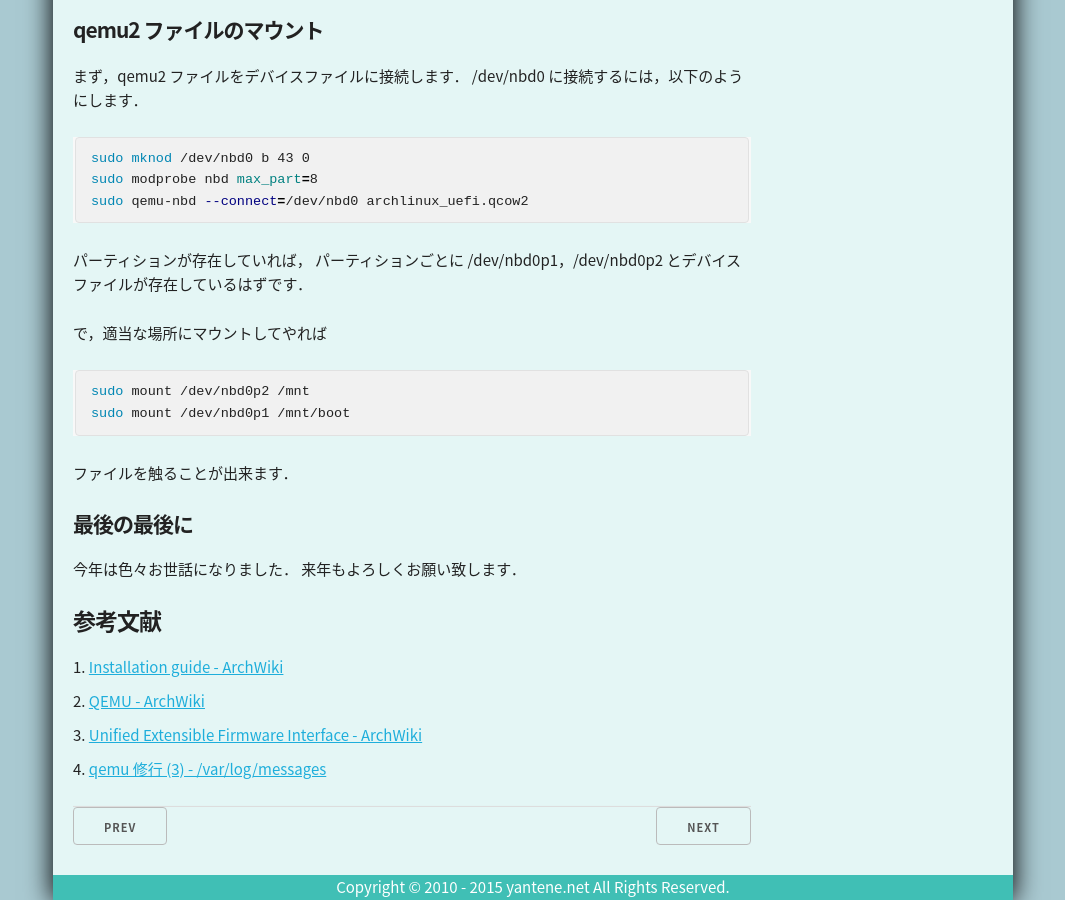
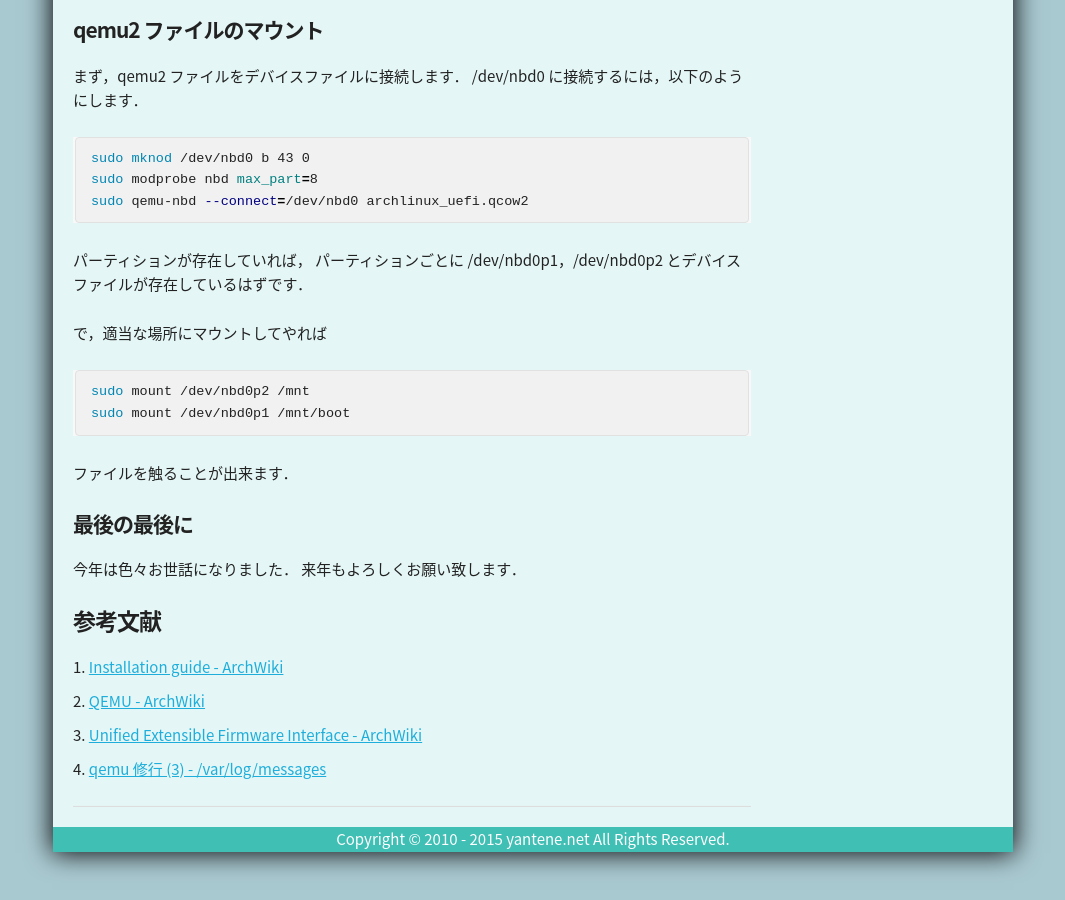
Before and after one commit to yantene/yantene.github.io, a Jekyll site: the page built from _posts/2014-12-25-install_arch_linux_on_uefi_machine.md, in a window 1280 px wide and 900 px high, scrolled down 4784 px. Shown: the whole window, without its empty margins (107-1172 px from the left). Built offline with Jekyll 4.4.1, drawn with Linux system fonts in a browser that asks for light colours; comment, search, counter and statistics services are not loaded.

Commit message:
前後の記事へのポインタボタンを削除
"PREV" や "NEXT" ボタンに機能をつけるのを忘れてた．
あまり利用価値がなさそうなので削除．

```diff
--- a/_layouts/post.html
+++ b/_layouts/post.html
@@ -18,12 +18,8 @@
 </div>
 {{content}}
 <div id='postfooter'>
-  <div class='row'>
-    <div class='one-half column' id='prevpost'>
-      <a class='button' href='#'>PREV</a>
-    </div>
-    <div class='one-half column' id='nextpost'>
-      <a class='button' href='#'>NEXT</a>
-    </div>
-  </div>
+  <!--
+    置くべきコンテンツがない．
+    コメント欄でもつくろっかなぁ．
+  -->
 </div>
```
